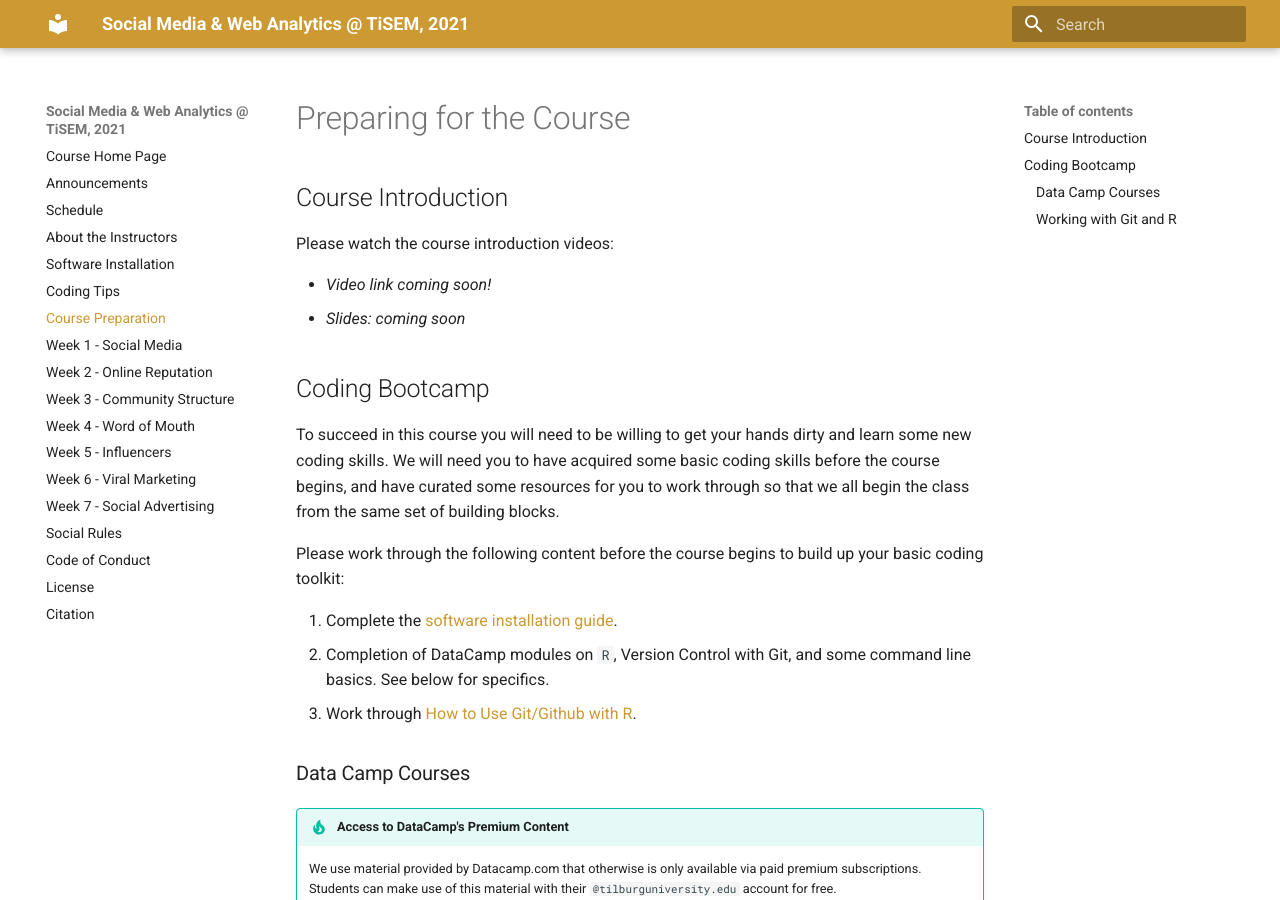
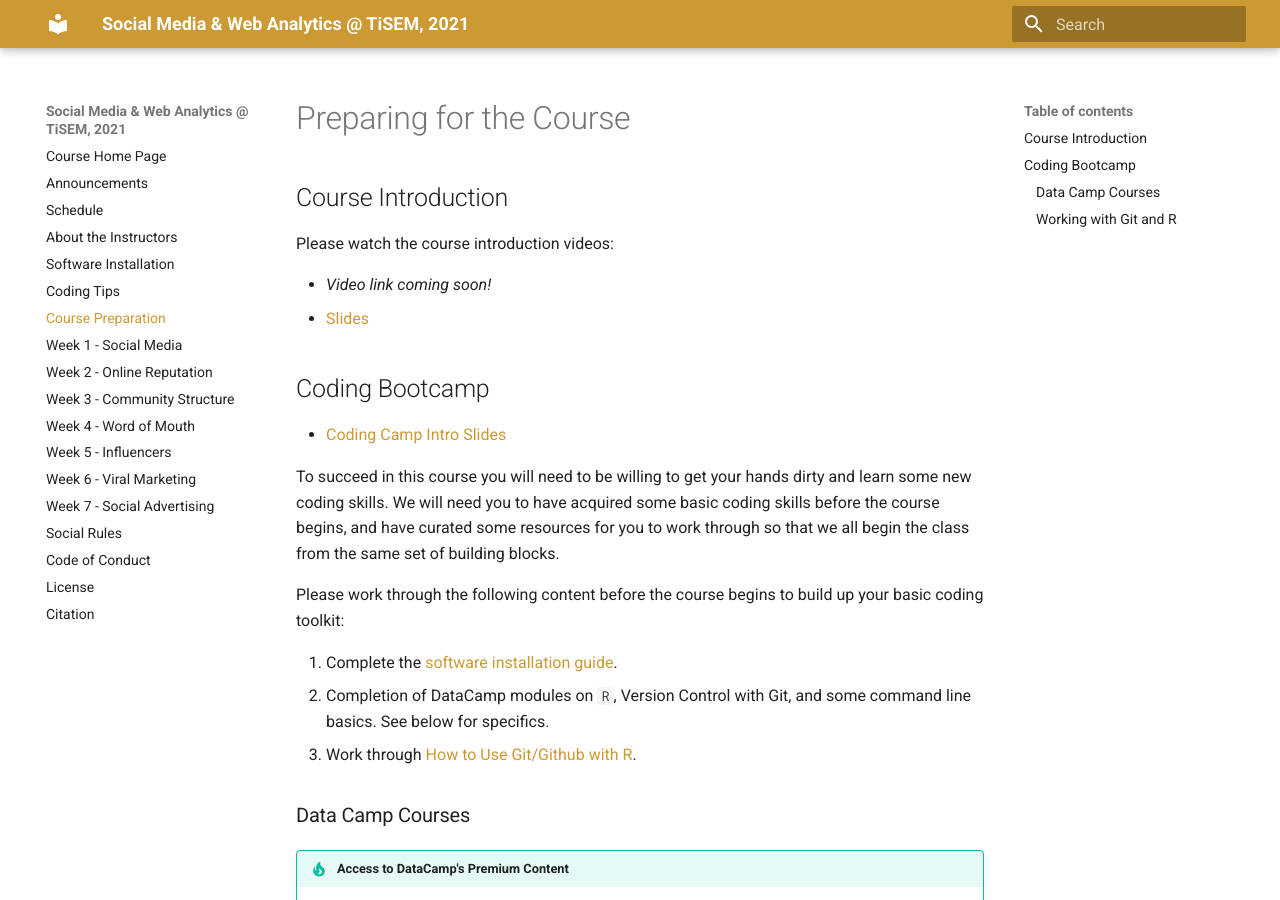
Before and after one commit to tisem-digital-marketing/2021-smwa, an MkDocs documentation site: the page built from docs/course_prep.md, in a window 1280 px wide and 900 px high. Built offline with MkDocs 1.6.1 and Material for MkDocs 9.7.7, drawn with Linux system fonts in a browser that asks for light colours; old or Windows-style settings are respelled for this version of MkDocs.

Commit message:
link slide pdfs to content

```diff
--- a/docs/course_prep.md
+++ b/docs/course_prep.md
@@ -5,9 +5,11 @@
 Please watch the course introduction videos:
 
 * *Video link coming soon!*
-* *Slides: coming soon*
+* [Slides](assets/lectures/course_prep/smwa_intro.pdf)
 
 ## Coding Bootcamp
+
+* [Coding Camp Intro Slides](assets/lectures/course_prep/codecamp.pdf)
 
 To succeed in this course you will need to be willing to get your hands dirty and learn some new coding skills.
 We will need you to have acquired some basic coding skills before the course begins, and have curated some resources for you to work through so that we all begin the class from the same set of building blocks.
```
